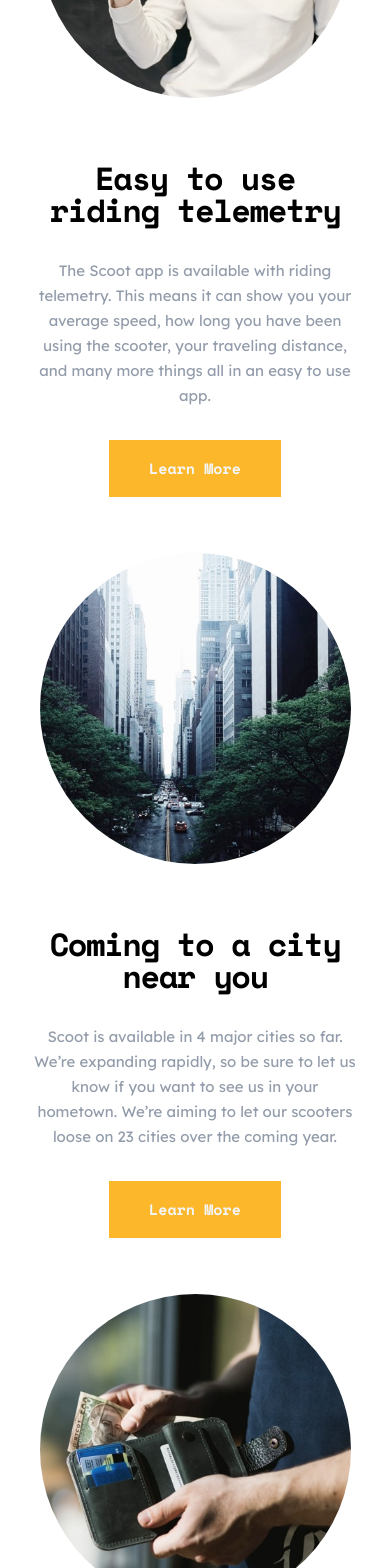
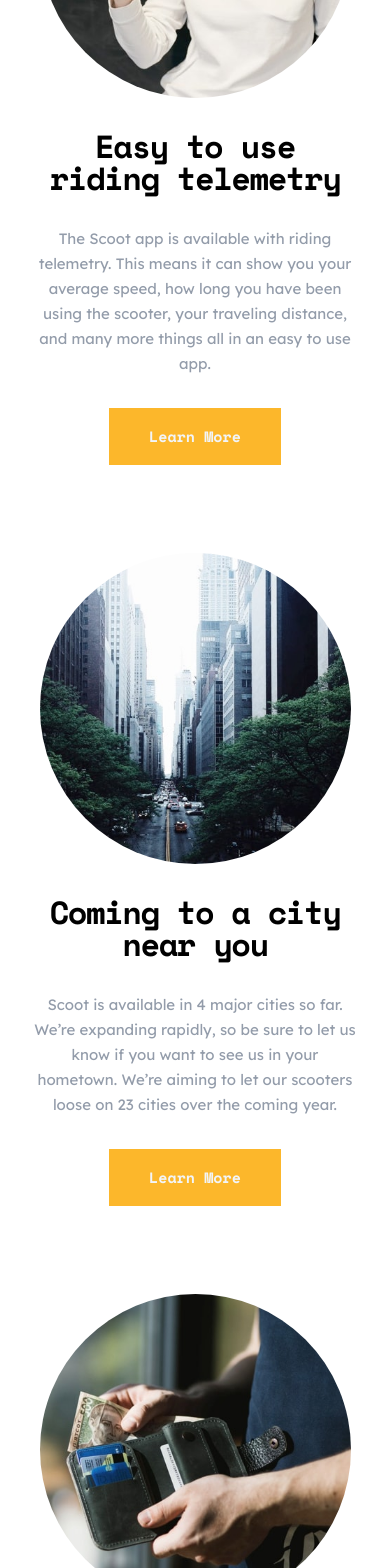
Before and after one commit to lastiwan89/scott-web-app, a Next.js app: page / in a window 390 px wide. Shown: the part 1900-3468 px from the top of the page. Built offline with nearby package versions, Linux system fonts and the light colour scheme.

Commit message:
space between image and paragraphs fixed

```diff
--- a/src/app/page.tsx
+++ b/src/app/page.tsx
@@ -63,8 +63,9 @@ export default function Home() {
               alt="telemetry"
             />
           </div>
+          {/* space between this image and paragraph below in mobile view is too large */}
 
-          <div className="mt-8 flex flex-col items-center gap-8 lg:mt-0 lg:items-start lg:gap-6">
+          <div className="flex flex-col items-center gap-8 lg:mt-0 lg:items-start lg:gap-6">
             <h4 className="text-center font-mono text-32 font-bold lg:text-start lg:text-48">
               Easy to use riding telemetry
             </h4>
@@ -80,7 +81,7 @@ export default function Home() {
           </div>
         </div>
 
-        <div className="flex flex-col items-center gap-8 lg:grid lg:grid-cols-2">
+        <div className="mt-8 flex flex-col items-center gap-8 lg:grid lg:grid-cols-2">
           <div>
             <Image
               className="rounded-full"
@@ -91,7 +92,7 @@ export default function Home() {
             />
           </div>
 
-          <div className="mt-8 flex flex-col items-center gap-8 lg:mt-0 lg:items-start lg:gap-6">
+          <div className="flex flex-col items-center gap-8 lg:mt-0 lg:items-start lg:gap-6">
             <h4 className="text-center font-mono text-32 font-bold lg:text-start lg:text-48">
               Coming to a city near you
             </h4>
@@ -107,7 +108,7 @@ export default function Home() {
           </div>
         </div>
 
-        <div className="flex flex-col items-center gap-8 lg:grid lg:grid-cols-2">
+        <div className="mt-8 flex flex-col items-center gap-8 lg:grid lg:grid-cols-2">
           <div className="lg:order-last lg:place-self-end">
             <Image
               className="rounded-full"
@@ -118,7 +119,7 @@ export default function Home() {
             />
           </div>
 
-          <div className="mt-8 flex flex-col items-center gap-8 lg:mt-0 lg:items-start lg:gap-6">
+          <div className="flex flex-col items-center gap-8 lg:mt-0 lg:items-start lg:gap-6">
             <h4 className="text-center font-mono text-32 font-bold lg:text-start lg:text-48">
               Zero hassle payments
             </h4>
```
